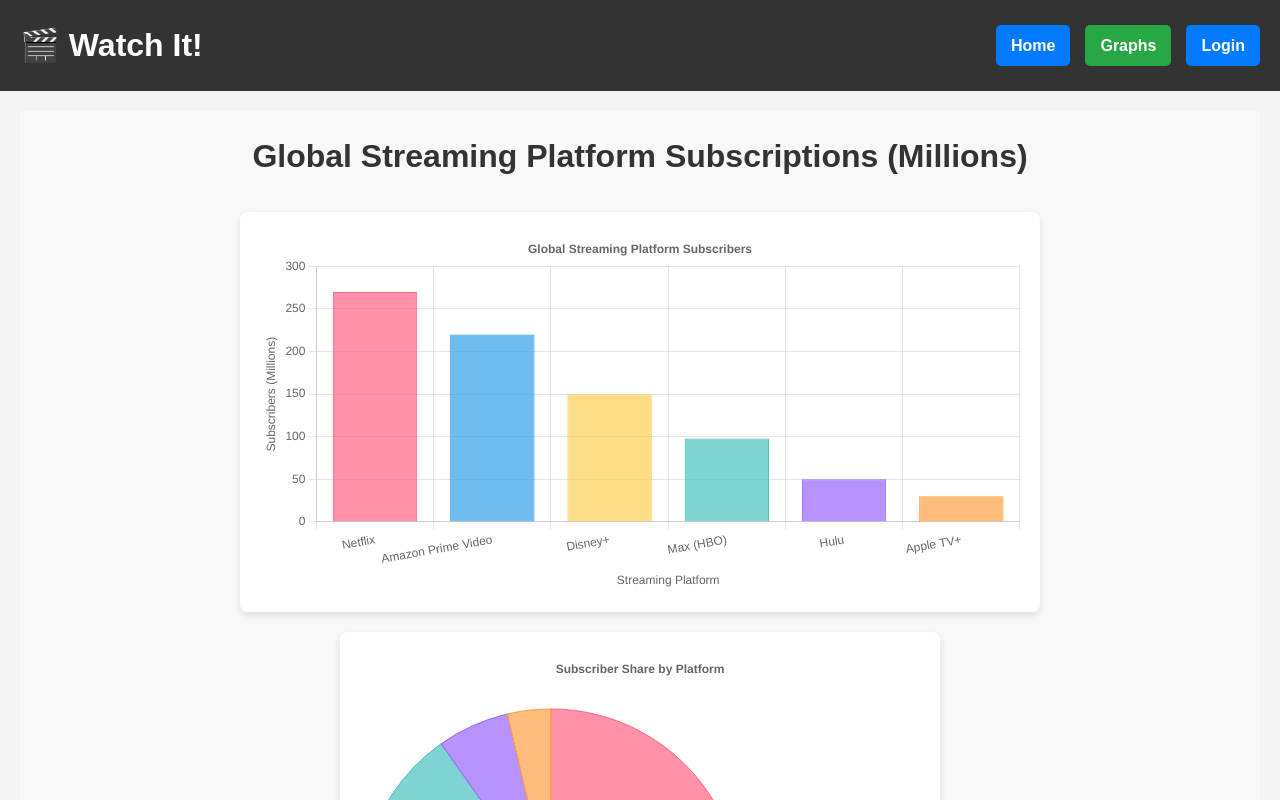
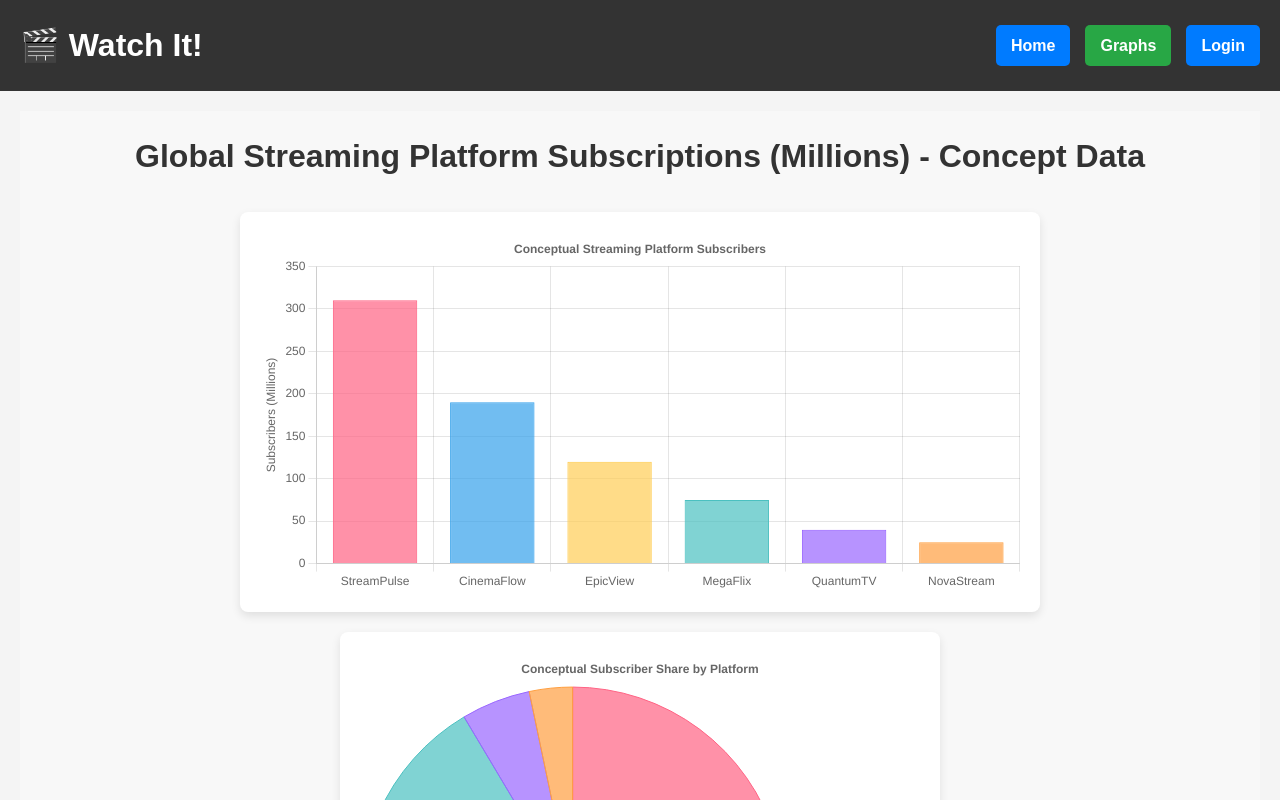
Before and after one commit to orangeteddy11/watch-it, a plain HTML site: page graphs/index.html in a window 1280 px wide. Shown: the top 800 px of the page. Drawn offline with nearby package versions, Linux system fonts and the light colour scheme; no server answers.

Commit message:
modified stuff

```diff
--- a/data/data.json
+++ /dev/null
@@ -1,10 +0,0 @@
-{
-  "streamingPlatforms": [
-    {"name": "Netflix", "subscribersMillions": 270},
-    {"name": "Amazon Prime Video", "subscribersMillions": 220},
-    {"name": "Disney+", "subscribersMillions": 150},
-    {"name": "Max (HBO)", "subscribersMillions": 98},
-    {"name": "Hulu", "subscribersMillions": 50},
-    {"name": "Apple TV+", "subscribersMillions": 30}
-  ]
-}
--- a/graphs/index.html
+++ b/graphs/index.html
@@ -21,7 +21,7 @@
 
     <main>
         <section class="graphs-section">
-            <h2>Global Streaming Platform Subscriptions (Millions)</h2>
+            <h2>Global Streaming Platform Subscriptions (Millions) - Concept Data</h2>
             <div class="chart-container">
                 <canvas id="barChart"></canvas>
             </div>
--- a/js/graphs.js
+++ b/js/graphs.js
@@ -1,22 +1,16 @@
-document.addEventListener('DOMContentLoaded', async () => {
+document.addEventListener('DOMContentLoaded', () => {
     const barCtx = document.getElementById('barChart').getContext('2d');
     const pieCtx = document.getElementById('pieChart').getContext('2d');
 
-    async function fetchSubscriptionData() {
-        try {
-            const response = await fetch('../data/data.json');
-            if (!response.ok) {
-                throw new Error(`HTTP error! status: ${response.status}`);
-            }
-            const data = await response.json();
-            return data.streamingPlatforms;
-        } catch (error) {
-            console.error('Error fetching subscription data:', error);
-            return [];
-        }
-    }
-
-    const platformData = await fetchSubscriptionData();
+    // Conceptual data for the graphs
+    const platformData = [
+        {"name": "StreamPulse", "subscribersMillions": 310},
+        {"name": "CinemaFlow", "subscribersMillions": 190},
+        {"name": "EpicView", "subscribersMillions": 120},
+        {"name": "MegaFlix", "subscribersMillions": 75},
+        {"name": "QuantumTV", "subscribersMillions": 40},
+        {"name": "NovaStream", "subscribersMillions": 25}
+    ];
 
     if (platformData.length > 0) {
         const labels = platformData.map(platform => platform.name);
@@ -59,18 +53,12 @@ document.addEventListener('DOMContentLoaded', async () => {
                             display: true,
                             text: 'Subscribers (Millions)'
                         }
-                    },
-                    x: {
-                        title: {
-                            display: true,
-                            text: 'Streaming Platform'
-                        }
                     }
                 },
                 plugins: {
                     title: {
                         display: true,
-                        text: 'Global Streaming Platform Subscribers'
+                        text: 'Conceptual Streaming Platform Subscribers'
                     },
                     legend: {
                         display: false
@@ -112,7 +100,7 @@ document.addEventListener('DOMContentLoaded', async () => {
                 plugins: {
                     title: {
                         display: true,
-                        text: 'Subscriber Share by Platform'
+                        text: 'Conceptual Subscriber Share by Platform'
                     },
                     legend: {
                         position: 'right', // Place legend on the right
@@ -122,6 +110,6 @@ document.addEventListener('DOMContentLoaded', async () => {
         });
     } else {
         barCtx.canvas.parentNode.innerHTML = '<p>Could not load chart data.</p>';
-        pieCtx.canvas.parentNode.innerHTML = ''; // Hide pie chart container if no data
+        pieCtx.canvas.parentNode.innerHTML = '';
     }
 });
```
